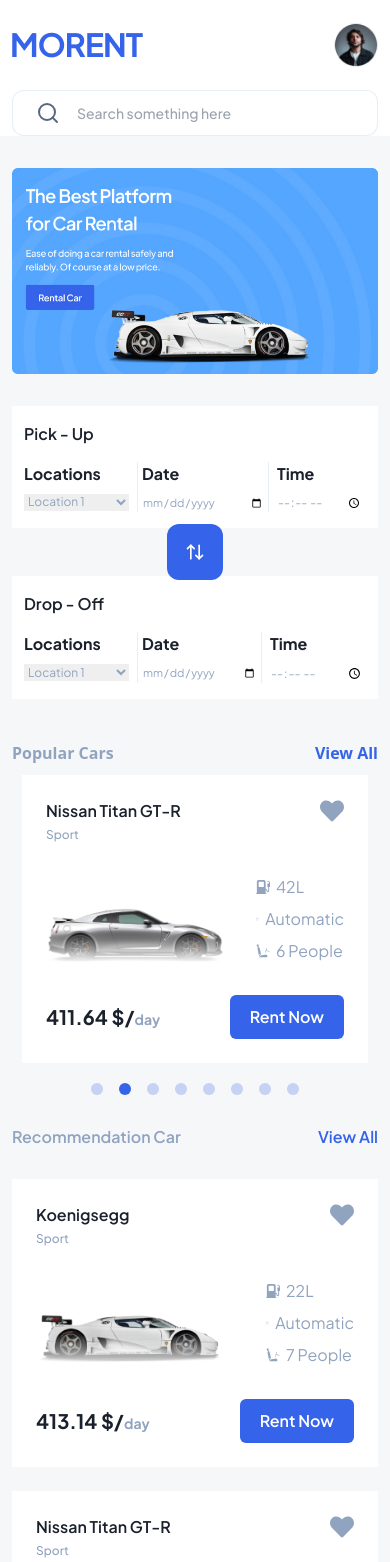
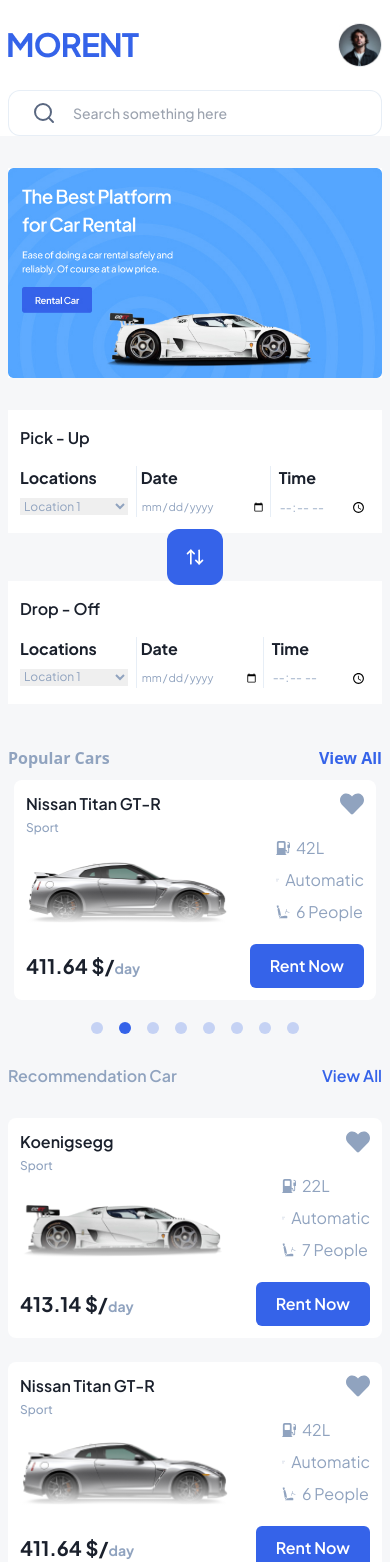
Before and after one commit to Mohammad-Nadil/MORENT, a React (Vite) app: page / in a window 390 px wide. Shown: the top 1562 px of the page. Built offline with nearby package versions, Linux system fonts and the light colour scheme.

Commit message:
some animations added

```diff
--- a/src/App.jsx
+++ b/src/App.jsx
@@ -19,15 +19,14 @@ const router = createBrowserRouter(
       <Route index element={<Home />}></Route>
       <Route path="/category" element={<Category />}>
         <Route index element={<CategoryList />}></Route>
-        <Route path="product/:id" element={<Details/>}></Route>
+        <Route path="product/:id" element={<Details />}></Route>
       </Route>
-      <Route path="/payment" element={<Payment/>} ></Route>
+      <Route path="/payment" element={<Payment />}></Route>
     </Route>
   )
 );
 
 function App() {
-
   return (
     <>
       <RouterProvider router={router} />
--- a/src/component/BillForm.jsx
+++ b/src/component/BillForm.jsx
@@ -102,9 +102,6 @@ const BillForm = () => {
 
   let [confirm, setConfirm] = useState("");
 
-  // State variables
-
-  // Handlers
 
   let handleNewsLetterChange = (e) => {
     setIsNewsLetterChecked(e.target.checked);
@@ -184,9 +181,21 @@ const BillForm = () => {
     }
 
     if (isValid) {
-      // Proceed with form submission
       setConfirm("Order has been confirmed");
-      // Reset form or perform other actions as needed
+      setName("");
+      setInpNumber("");
+      setAddress("");
+      setCity("");
+      setPickDate("");
+      setPickTime("");
+      setDropDate("");
+      setDropTime("");
+      setCardNumber("");
+      setExpirationDate("");
+      setCardHolder("");
+      setCvc("");
+      // setIsNewsLetterChecked(false);
+      setIsTermsChecked(false);
     }
   };
   let errCss = `text-sm text-red-500 absolute top-full  `;
--- a/src/component/Details.jsx
+++ b/src/component/Details.jsx
@@ -36,7 +36,7 @@ const Details = () => {
   let reviewsToShow = showAll ? reviews.length : 1;
 
   let car = useSelector((state) => state.rent.allCars);
-  let dispatch = useDispatch()
+  let dispatch = useDispatch();
   const { id } = useParams();
   let products = useSelector((state) =>
     state.rent.allCars.find((item) => item.id === Number(id))
@@ -52,25 +52,20 @@ const Details = () => {
               alt="view"
             />
           </div>
-          <div className="bottom grid grid-cols-3 gap-x-6 justify-between w-full ">
-            <div
-              className="flex-auto cursor-pointer aspect-[10/8] rounded-lg overflow-hidden object-cover"
-              onClick={() => setView(0)}
-            >
-              <img className="w-full h-full object-cover" src={products.gallery[0]} alt="car image" />
-            </div>
-            <div
-              className="flex-auto cursor-pointer aspect-[10/8] rounded-lg overflow-hidden object-cover"
-              onClick={() => setView(1)}
-            >
-              <img className="w-full h-full object-cover" src={products.gallery[1]} alt="car image" />
-            </div>
-            <div
-              className="flex-auto cursor-pointer aspect-[10/8] rounded-lg overflow-hidden object-cover "
-              onClick={() => setView(2)}
-            >
-              <img className="w-full h-full object-cover" src={products.gallery[2]} alt="car image" />
-            </div>
+          <div className="bottom grid grid-cols-3 gap-x-6 justify-between w-full">
+            {products.gallery.slice(0, 3).map((img, index) => (
+              <div
+                key={index}
+                className="flex-auto cursor-pointer aspect-[10/8] rounded-lg overflow-hidden object-cover hover:scale-105 duration-300 hover:shadow-lg hover:shadow-gray-400 "
+                onClick={() => setView(index)}
+              >
+                <img
+                  className="w-full h-full object-cover"
+                  src={img}
+                  alt="car image"
+                />
+              </div>
+            ))}
           </div>
         </div>
         <div className="info flex flex-col gap-y-8 justify-between rounded-xl lg:w-1/2 p-2 sm:p-4 bg-white ">
@@ -139,9 +134,9 @@ const Details = () => {
                 <del>$100.00</del>
               </p>
             </div>
-            <div className="btn" onClick={()=> dispatch(addToRent(products))}>
+            <div className="btn" onClick={() => dispatch(addToRent(products))}>
               <Link to="/payment">
-                <button className="text-white bg-primary py-4 px-5 rounded-md hover:bg-primary/75 transition-all duration-300">
+                <button className="text-white bg-primary py-4 px-5 rounded-md hover:bg-primary/75 hover:scale-105 transition-all duration-300">
                   Rent Now
                 </button>
               </Link>
@@ -207,7 +202,7 @@ const Details = () => {
                 product={car}
                 fuel_capacity={car.fuel_capacity}
                 toLink={""}
-                className="col-span-1 row-span-1 sm:p-4 "
+                className="col-span-1 row-span-1 sm:p-3 lg:p-3"
               />
             </div>
           ))}
--- a/src/component/Popular.jsx
+++ b/src/component/Popular.jsx
@@ -84,12 +84,12 @@ const Popular = () => {
           </Link>
         </p>
       </Container>
-      <Container>
+      <Container className={"px-0"}>
         <Slider {...settings}>
           {cars
             .filter((element, index) => index >= 0 && index <= 7)
             .map((item) => (
-              <div key={item.id} className="px-2.5">
+              <div key={item.id} className="px-1.5">
                 <ProductCard
                   image={item.image}
                   title={item.name}
--- a/src/component/RootLayout.jsx
+++ b/src/component/RootLayout.jsx
@@ -1,14 +1,16 @@
 import React from "react";
-import { Outlet } from "react-router-dom";;
+import { Outlet } from "react-router-dom";
 import Footer from "./Footer";
 import Navbar from "./Navbar";
+import ScrollToTop from "./ScrollToTop";
 
 const RootLayout = () => {
   return (
     <>
+      <ScrollToTop />
       <Navbar />
       <Outlet />
-      <Footer/>
+      <Footer />
     </>
   );
 };
--- /dev/null
+++ b/src/component/ScrollToTop.jsx
@@ -0,0 +1,18 @@
+// ScrollToTop.jsx
+import { useEffect } from "react";
+import { useLocation } from "react-router-dom";
+
+const ScrollToTop = () => {
+  const { pathname } = useLocation();
+
+  useEffect(() => {
+    window.scrollTo({
+      top: 0,
+      behavior: "smooth", // or "auto"
+    });
+  }, [pathname]);
+
+  return null;
+};
+
+export default ScrollToTop;
--- a/src/component/layer/Container.jsx
+++ b/src/component/layer/Container.jsx
@@ -2,7 +2,7 @@ import React from 'react'
 
 const Container = ({className ,children}) => {
   return (
-    <div className={`max-w-[82.75rem] px-3 mx-auto relative ${className} `} >
+    <div className={`max-w-[82.75rem] px-2 xl:px-3 mx-auto relative ${className} `} >
       {children}
     </div>
   )
--- a/src/component/layer/ProductCard.jsx
+++ b/src/component/layer/ProductCard.jsx
@@ -23,9 +23,14 @@ const ProductCard = ({
   const [heart, setHeart] = useState(false);
   let dispatch = useDispatch();
   return (
-    <div
+    <motion.div
       key={key}
-      className={`relative flex flex-col gap-y-8 font-jakarta bg-white p-6 ${className} `}
+      whileHover={{
+        scale: 1.02,
+        boxShadow: "0px 10px 20px rgba(0, 0, 0, 0.1)",
+      }}
+      transition={{ type: "spring", stiffness: 200, damping: 15 }}
+      className={`relative group flex flex-col md:gap-y-4 xl:gap-y-5 font-jakarta bg-white p-3 lg:p-6 rounded-lg ${className} `}
     >
       <div className="top flex justify-between relative">
         <div className="name flex flex-col gap-y-1">
@@ -49,8 +54,8 @@ const ProductCard = ({
         to={toLink}
         className="detail flex justify-between items-end md:items-start lg:flex-col flex-row gap-y-7"
       >
-        <div className="img w-3/5 h-16 xl:h-[100px] lg:w-full relative after:h-1/2 after:w-full after:absolute after:bottom-0 after:left-0 after:bg-gradient-to-t after:from-white after:to-transparent flex items-end">
-          <img className="w-full" src={image} alt="car image" />
+        <div className="img w-3/5  xl:h-[100px] lg:w-full relative after:h-1/2 after:w-full after:absolute after:bottom-0 after:left-0 after:bg-gradient-to-t after:from-white after:to-transparent flex items-end group-hover:scale-110 duration-300">
+          <img className="w-full " src={image} alt="car image" />
         </div>
         <div className="info lg:w-full w-[5.5rem] flex justify-between flex-col lg:flex-row gap-y-2 sm:gap-y-3">
           <div className="fuel flex gap-x-1.5 items-center md:text-sm text-secondary-text">
@@ -68,7 +73,7 @@ const ProductCard = ({
         </div>
       </Link>
 
-      <div className="bottom flex justify-between items-center">
+      <div className="bottom flex justify-between items-center pt-5 lg:pt-0">
         <div className="price">
           <p className="text-xl text-primary-text font-bold">
             {price} $/
@@ -87,7 +92,7 @@ const ProductCard = ({
           </Link>
         </div>
       </div>
-    </div>
+    </motion.div>
   );
 };
 
```
Also changed, not shown: 1 other file (tests, documents, lock files or other folders).
